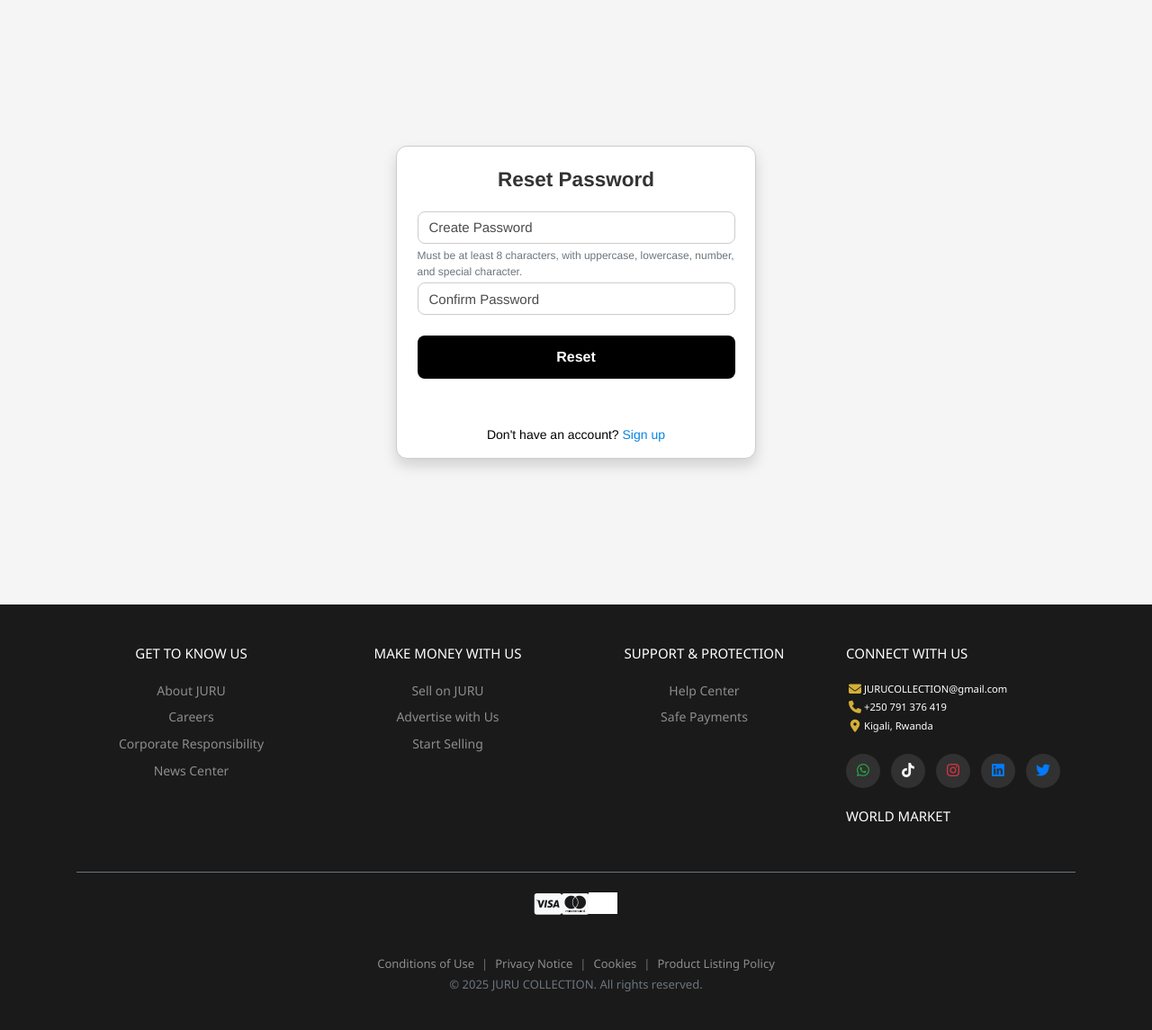
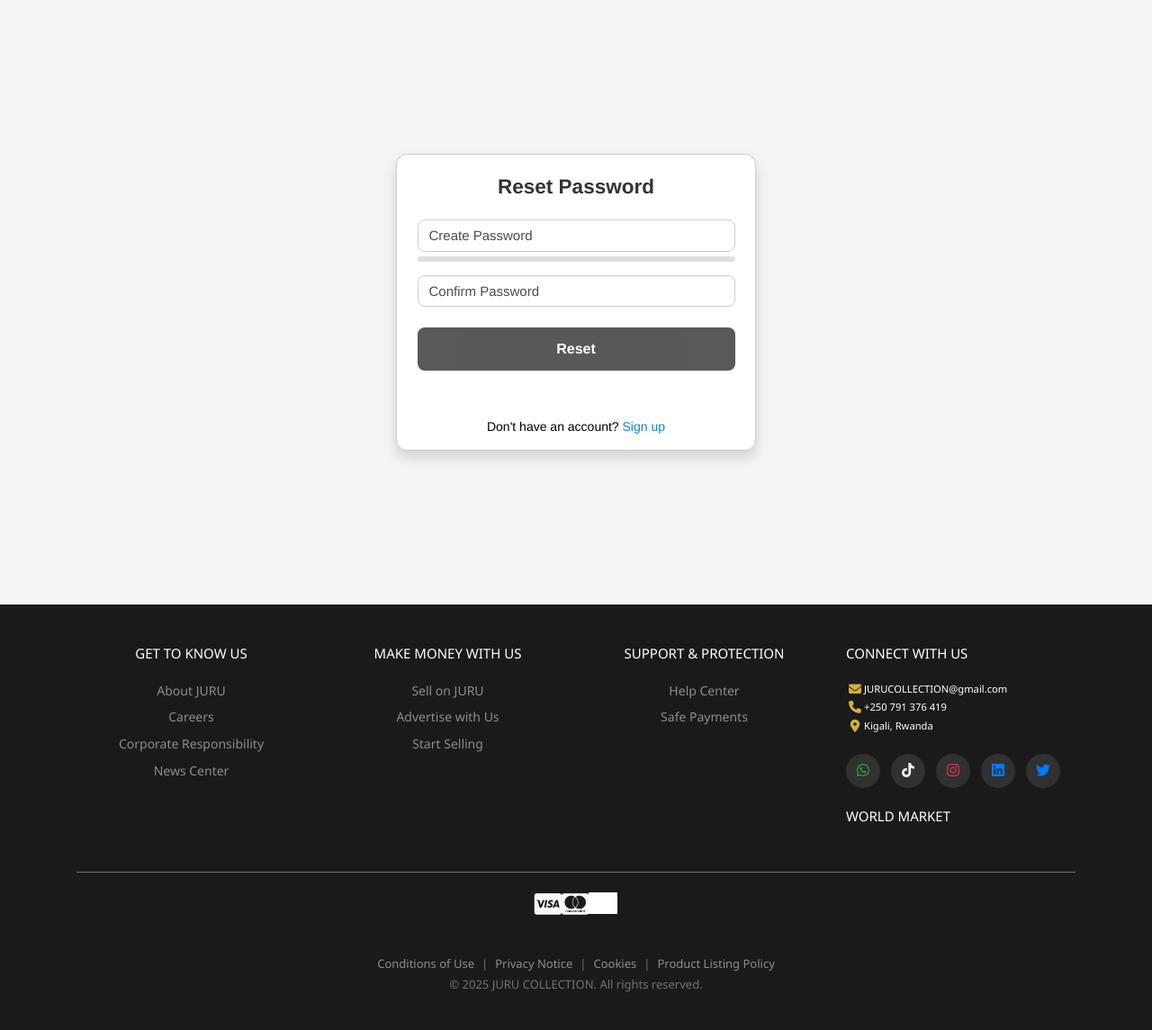
Before and after one commit to Pro-divin/greatKart-django, a Django app: template templates/accounts/resetPassword.html in a window 1280 px wide. Shown: the part 120-1265 px from the top of the page at 90% size. Run offline with Django 5.2, Linux system fonts and the light colour scheme; the template is opened without the code that fills it, so the values that code supplies are empty; parts of the project's set-up code (start-up, migrations or seed data) failed here and were passed over; some libraries are stand-ins or nearby versions; some web fonts are replaced; grey boxes are pictures that could not be loaded.

Commit message:
reset password

```diff
--- a/templates/accounts/resetPassword.html
+++ b/templates/accounts/resetPassword.html
@@ -13,31 +13,26 @@
       <form action="{% url 'resetPassword' %}" method="POST">
         {% csrf_token %}
 
-        <!-- Create Password -->
-        <div class="form-group mb-1">
-          <input type="password" class="form-control" placeholder="Create Password" name="password" required
-                 pattern="(?=.*\d)(?=.*[a-z])(?=.*[A-Z])(?=.*[@$!%*?&]).{8,}"
-                 title="Must contain at least 8 characters, one uppercase, one lowercase, one number, and one special character"
+        <div class="form-group mb-3">
+          <input type="password" class="form-control" placeholder="Create Password" name="password" id="id_password" required
                  style="border-radius:8px; padding:12px; font-size:15px; border:1px solid #ccc;">
-          <small id="passwordHelp" class="form-text text-muted">
-            Must be at least 8 characters, with uppercase, lowercase, number, and special character.
-          </small>
+          <div id="password-strength-bar" style="height:6px; width:100%; background:#e0e0e0; border-radius:3px; margin-top:5px;">
+            <div id="password-strength-fill" style="height:100%; width:0%; background:red; border-radius:3px;"></div>
+          </div>
+          <div id="password-strength-text" style="margin-top:5px; font-weight:600;"></div>
         </div>
 
-        <!-- Confirm Password -->
         <div class="form-group mb-4">
-          <input type="password" class="form-control" placeholder="Confirm Password" name="confirm_password" required
+          <input type="password" class="form-control" placeholder="Confirm Password" name="confirm_password" id="id_confirm_password" required
                  style="border-radius:8px; padding:12px; font-size:15px; border:1px solid #ccc;">
         </div>
 
-        <!-- Submit Button -->
         <div class="form-group">
           <button type="submit" class="btn btn-submit btn-block">Reset</button>
         </div>
       </form>
     </div>
 
-    <!-- Sign up link -->
     <div class="text-center my-3" style="font-size:14px;">
       Don't have an account? <a href="{% url 'register' %}" style="color:#0984e3;">Sign up</a>
     </div>
@@ -47,7 +42,6 @@
 </section>
 
 <style>
-  /* Light mode button */
   .btn-submit {
     background-color: #000 !important;
     color: #fff !important;
@@ -89,26 +83,82 @@
     background-color: #ccc !important;
   }
 
-  /* Links hover */
   a:hover {
     text-decoration: underline;
   }
 </style>
 
 <script>
-  // Live password strength feedback
-  const passwordInput = document.querySelector('input[name="password"]');
-  const helpText = document.getElementById('passwordHelp');
+const passwordInput = document.getElementById('id_password');
+const confirmInput = document.getElementById('id_confirm_password');
+const submitBtn = document.querySelector('button[type="submit"]');
+const strengthText = document.getElementById('password-strength-text');
+const strengthFill = document.getElementById('password-strength-fill');
 
-  passwordInput.addEventListener('input', function() {
-    const value = passwordInput.value;
-    const strongRegex = /(?=.*\d)(?=.*[a-z])(?=.*[A-Z])(?=.*[@$!%*?&]).{8,}/;
-    if(strongRegex.test(value)){
-      helpText.style.color = 'green';
-    } else {
-      helpText.style.color = 'red';
+function checkPasswordStrength(password) {
+    if (password.length < 8) return 0; // Too short
+    if (!password.match(/[A-Z]/) || !password.match(/[a-z]/)) return -1; // Upper+lowercase
+    if (password.match(/[A-Za-z]/) && !password.match(/\d/) && !password.match(/[^A-Za-z0-9]/)) return 1; // Letters only
+    if (password.match(/[A-Za-z]/) && password.match(/\d/) && !password.match(/[^A-Za-z0-9]/)) return 2; // Letters + numbers
+    if (password.match(/[A-Za-z]/) && password.match(/\d/) && password.match(/[^A-Za-z0-9]/)) return 3; // Letters + numbers + special
+    return 1;
+}
+
+function updatePasswordUI() {
+    const password = passwordInput.value;
+    const confirmPassword = confirmInput.value;
+    const strength = checkPasswordStrength(password);
+    let canSubmit = false;
+
+    switch(strength) {
+        case 0:
+            strengthText.textContent = "Password must be at least 8 characters";
+            strengthText.style.color = "red";
+            strengthFill.style.width = "0%";
+            strengthFill.style.background = "red";
+            break;
+        case -1:
+            strengthText.textContent = "Include uppercase and lowercase letters";
+            strengthText.style.color = "red";
+            strengthFill.style.width = "0%";
+            strengthFill.style.background = "red";
+            break;
+        case 1:
+            strengthText.textContent = "Weak";
+            strengthText.style.color = "#FFC107";
+            strengthFill.style.width = "33%";
+            strengthFill.style.background = "#FFC107";
+            break;
+        case 2:
+            strengthText.textContent = "Medium";
+            strengthText.style.color = "orange";
+            strengthFill.style.width = "66%";
+            strengthFill.style.background = "orange";
+            break;
+        case 3:
+            strengthText.textContent = "Strong";
+            strengthText.style.color = "green";
+            strengthFill.style.width = "100%";
+            strengthFill.style.background = "green";
+            break;
     }
-  });
+
+    // Check password match
+    if (confirmPassword && password !== confirmPassword) {
+        strengthText.textContent = "Passwords do not match";
+        strengthText.style.color = "red";
+        canSubmit = false;
+    } else if (strength === 3 && password === confirmPassword) {
+        canSubmit = true;
+    }
+
+    submitBtn.disabled = !canSubmit;
+}
+
+passwordInput.addEventListener('input', updatePasswordUI);
+confirmInput.addEventListener('input', updatePasswordUI);
+
+submitBtn.disabled = true;
 </script>
 
 {% endblock %}
```
